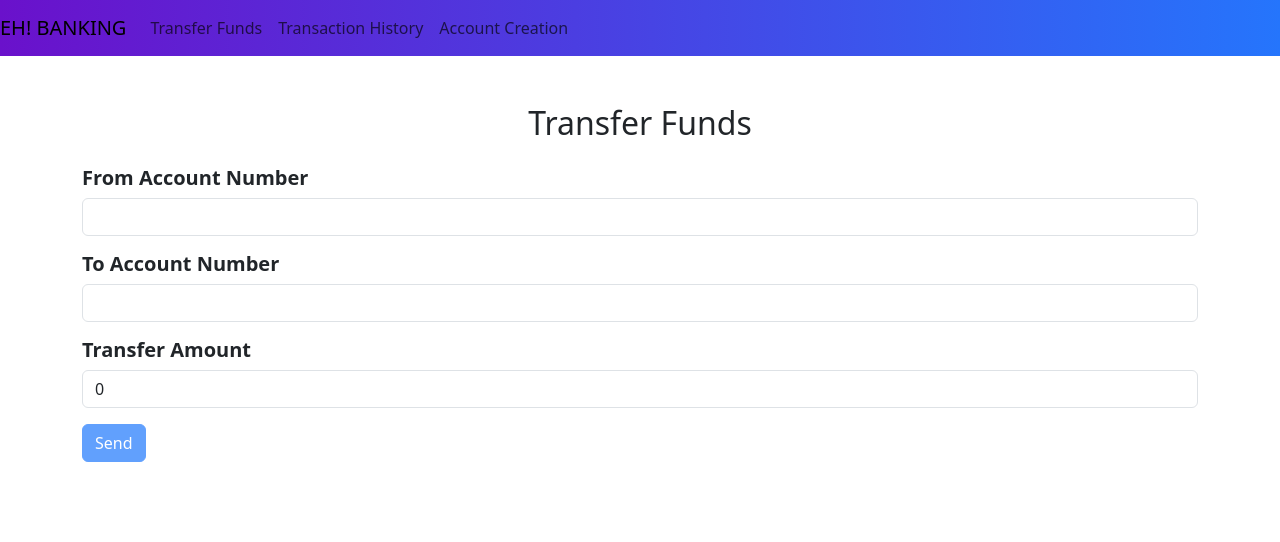
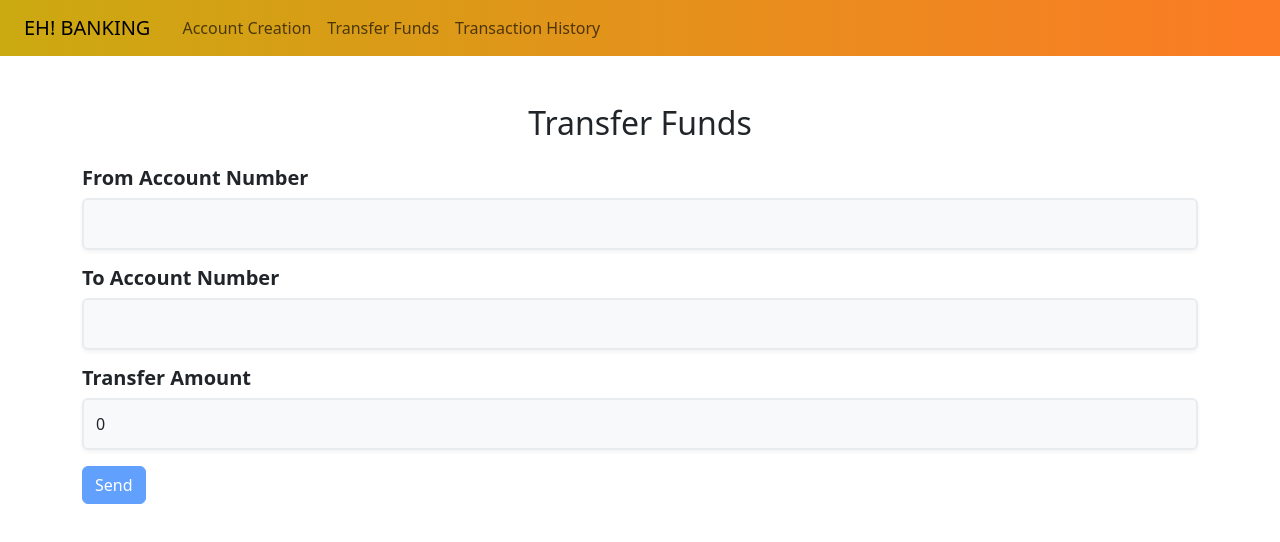
Before and after one commit to Spenc-e/Banking-Application-Angular18, an Angular app: page /transfer-funds in a window 1280 px wide. Shown: the top 542 px of the page. Built offline with nearby package versions, Linux system fonts and the light colour scheme.

Commit message:
Update 1.0
Refined some pages UI
Added in some other life fixes

```diff
--- a/src/app/pages/account-creation/account-creation.component.html
+++ b/src/app/pages/account-creation/account-creation.component.html
@@ -13,19 +13,18 @@
         <label class="form-label fw-bold h5">Account Type</label>
         <div>
           <!-- Radio buttons to select account type -->
-          <input name="accountType" type="radio" id="chequing" value="chequing" formControlName="accountType">
-          <label for="chequing">Chequing</label>
+          <input name="accountType" type="radio" id="chequing" value="chequing" formControlName="accountType" class="me-2">
+             <label for="chequing"> Chequing </label>
         </div>
         <div>
           <!-- Radio buttons to select account type -->
-          <input name="accountType" type="radio" id="savings" value="savings" formControlName="accountType">
-          <label for="savings">Savings</label>
+          <input name="accountType" type="radio" id="savings" value="savings" formControlName="accountType" class="me-2">
+          <label for="savings"> Savings </label>
         </div>
         <div *ngIf="accountForm.get('accountType')?.invalid && accountForm.get('accountType')?.touched" class="text-danger">
           Account type is required.
         </div>
       </div>
-      <!-- <button type="submit" class="btn btn-primary" [disabled]="accountForm.invalid">Create Account</button> -->
       <app-button
       [accountType]="accountForm.get('accountType')?.value"
       (onClick)="createAccount()"
@@ -53,7 +52,7 @@
             <th scope="row">{{ i + 1 }}</th>
             <td>{{ account.accountNumber }}</td>
             <td>{{ account.accountType }}</td>
-            <td>{{ account.balance }}</td>
+            <td>{{ account.balance | currency }}</td>
           </tr>
         </tbody>
       </table>
--- a/src/app/pages/account-creation/account-creation.component.ts
+++ b/src/app/pages/account-creation/account-creation.component.ts
@@ -51,7 +51,7 @@ export class AccountCreationComponent implements OnInit {
     let formData = this.accountForm.value
     formData.accountNumber = this.generateAccountNumber();
     formData.balance = formData.initialBalance;
-    this.localArray.push(formData)
+    this.localArray.push(formData);
     localStorage.setItem("accountStorageLocal", JSON.stringify(this.localArray));
     this.accountForm.reset({
       initialBalance: 0
--- a/src/app/pages/layout/layout.component.css
+++ b/src/app/pages/layout/layout.component.css
@@ -1,10 +1,10 @@
 .gradient-custom {
     /* fallback for old browsers */
-    background: #6a11cb;
+    background: #cb8111;
 
     /* Chrome 10-25, Safari 5.1-6 */
-    background: -webkit-linear-gradient(to right, rgba(106, 17, 203, 1), rgba(37, 117, 252, 1));
+    background: -webkit-linear-gradient(to right, rgb(203, 169, 17), rgba(252, 123, 37));
 
     /* W3C, IE 10+/ Edge, Firefox 16+, Chrome 26+, Opera 12+, Safari 7+ */
-    background: linear-gradient(to right, rgba(106, 17, 203, 1), rgba(37, 117, 252, 1))
+    background: linear-gradient(to right, rgb(203, 169, 17), rgba(252, 123, 37))
     }
--- a/src/app/pages/layout/layout.component.html
+++ b/src/app/pages/layout/layout.component.html
@@ -1,5 +1,5 @@
 <nav class="navbar navbar-expand-lg gradient-custom navbar-light bg-light">
-    <a class="navbar-brand" href="#">EH! BANKING</a>
+    <a class="navbar-brand mx-4" href="#">EH! BANKING</a>
     <button class="navbar-toggler" type="button" data-toggle="collapse" data-target="#navbarSupportedContent" aria-controls="navbarSupportedContent" aria-expanded="false" aria-label="Toggle navigation">
       <span class="navbar-toggler-icon"></span>
     </button>
@@ -8,14 +8,14 @@
     <div class="collapse navbar-collapse" id="navbarSupportedContent">
       <ul class="navbar-nav mr-auto">
         <li class="nav-item">
+          <a class="nav-link" href="/account-creation">Account Creation</a>
+      </li>
+        <li class="nav-item">
             <a class="nav-link" href="/transfer-funds">Transfer Funds</a>
         </li>
         <li class="nav-item">
             <a class="nav-link" href="/transaction-history">Transaction History</a>
         </li>
-        <li class="nav-item">
-          <a class="nav-link" href="/account-creation">Account Creation</a>
-      </li>
       </ul>
     </div>
   </nav>
--- a/src/app/pages/login/login.component.css
+++ b/src/app/pages/login/login.component.css
@@ -1,10 +1,10 @@
 .gradient-custom {
     /* fallback for old browsers */
-    background: #6a11cb;
+    background: #cb8111;
 
     /* Chrome 10-25, Safari 5.1-6 */
-    background: -webkit-linear-gradient(to right, rgba(106, 17, 203, 1), rgba(37, 117, 252, 1));
+    background: -webkit-linear-gradient(to right, rgb(203, 169, 17), rgba(252, 123, 37));
 
     /* W3C, IE 10+/ Edge, Firefox 16+, Chrome 26+, Opera 12+, Safari 7+ */
-    background: linear-gradient(to right, rgba(106, 17, 203, 1), rgba(37, 117, 252, 1))
+    background: linear-gradient(to right, rgb(203, 169, 17), rgba(252, 123, 37));
     }
--- a/src/app/pages/login/login.component.html
+++ b/src/app/pages/login/login.component.html
@@ -4,6 +4,7 @@
       <div class="col-12 col-md-8 col-lg-6 col-xl-5">
         <div class="card bg-dark text-white" style="border-radius: 1rem;">
           <div class="card-body p-5 text-center">
+
             <!-- Login Form -->
             @if(isLoginView) {<div class="mb-md-5 mt-md-4 pb-5">
               <h2 class="fw-bold mb-2 text-uppercase">Login</h2>
@@ -23,6 +24,7 @@
                 <p class="mb-0">Don't have an account? <a href="#!" class="text-white-50 fw-bold" (click)="isLoginView = false">Sign Up</a>
                 </p>
             </div>
+
         <!-- Register Form -->
         } @else {
             <div class="mb-md-5 mt-md-4 pb-5">
--- a/src/app/pages/transaction-history/transaction-history.component.html
+++ b/src/app/pages/transaction-history/transaction-history.component.html
@@ -20,8 +20,8 @@
       <tr *ngFor="let transaction of filteredTransactions">
         <td>{{ transaction.sender }}</td>
         <td>{{ transaction.receiver }}</td>
-        <td>{{ transaction.amount }}</td>
-        <td>{{ transaction.transferDate | date }}</td>
+        <td>{{ transaction.amount | currency }}</td>
+        <td>{{ transaction.transferDate | date:'medium' }}</td>
       </tr>
     </tbody>
   </table>
--- a/src/app/pages/transfer-funds/transfer-funds.component.css
+++ b/src/app/pages/transfer-funds/transfer-funds.component.css
@@ -0,0 +1,26 @@
+.form-control {
+    background-color: #f8f9fa;
+    border: 2px solid #e9ecef;
+    border-radius: 6px;
+    padding: 12px;
+    transition: all 0.3s ease;
+    box-shadow: 0 2px 4px rgba(0,0,0,0.05);
+  }
+
+  .form-control:hover {
+    border-color: #dee2e6;
+    box-shadow: 0 4px 8px rgba(0,0,0,0.1);
+  }
+
+  .form-control:focus {
+    border-color: #2196f3;
+    box-shadow: 0 4px 8px rgba(33,150,243,0.1);
+    background-color: white;
+    outline: none;
+  }
+
+  .card {
+    border: none;
+    box-shadow: 0 2px 4px rgba(0,0,0,0.05);
+    background-color: #f8f9fa;
+  }
--- a/src/app/pages/transfer-funds/transfer-funds.component.html
+++ b/src/app/pages/transfer-funds/transfer-funds.component.html
@@ -1,32 +1,52 @@
 <div class="container mt-5">
   <h2 class="text-center mb-4">Transfer Funds</h2>
-  <!-- Form for transfering funds -->
+
   <form [formGroup]="transferForm" (ngSubmit)="transferFunds()">
     <div class="mb-3">
-      <label for="fromAccount" class="form-label fw-bold h5">From Account Number
-        <span *ngIf="fromAccountBalance !== null" class="text-primary">
-           ({{ fromAccountBalance - getTransctionAmount() }})
-        </span>
+      <label for="fromAccount" class="form-label fw-bold h5">From Account Number</label>
+      <div class="card my-2 p-2" *ngIf="fromAccountBalance !== null">
+        <div class="text-muted">Current Balance:</div>
+        <div class="h6" [ngClass]="{'text-danger': (fromAccountBalance - getTransactionAmount)<0, 'text-success': (fromAccountBalance - getTransactionAmount)>=0}">
+          ${{ fromAccountBalance }}
+        </div>
+      </div>
+      <label for="fromAccount" class="form-label">
+        <span *ngIf="fromAccountBalance === null && transferForm.get('fromAccountNumber')?.value" class="badge bg-danger">Account not found</span>
       </label>
-      <input type="text" id="fromAccount" formControlName="fromAccountNumber" class="form-control" required
-        (blur)="checkFromAccount()">
+      <input type="text"
+             id="fromAccount"
+             formControlName="fromAccountNumber"
+             class="form-control custom-input"
+             required
+             (input)="checkFromAccount()">
     </div>
+
     <div class="mb-3">
-      <label for="toAccount" class="form-label fw-bold h5">To Account Number
-        <span *ngIf="toAccountBalance !== null" class="text-primary">
-          ({{ toAccountBalance + getTransctionAmount() }})
-        </span>
-      </label>
-      <input type="text" id="toAccount" formControlName="toAccountNumber" class="form-control" required
-        (blur)="checkToAccount()">
+      <label for="toAccount" class="form-label fw-bold h5">To Account Number</label>
+      <div class="card my-2 p-2" *ngIf="toAccountBalance !== null">
+        <div class="text-muted">Current Balance:</div>
+        <div class="h6" [ngClass]="{'text-success': true}">
+          ${{ toAccountBalance }}
+        </div>
+      </div>
+      <span *ngIf="toAccountBalance === null && transferForm.get('toAccountNumber')?.value" class="badge bg-danger">Account not found</span>
+      <input type="text"
+             id="toAccount"
+             formControlName="toAccountNumber"
+             class="form-control custom-input"
+             required
+             (input)="checkToAccount()">
     </div>
+
     <div class="mb-3">
       <label for="transferAmount" class="form-label fw-bold h5">Transfer Amount</label>
       <input type="number" id="transferAmount" formControlName="transferAmount" class="form-control" min="1" required>
     </div>
+
     <!-- Send Button -->
     <button type="submit" class="btn btn-primary"
-      [disabled]="transferForm.invalid || !fromAccountBalance || isSameAccount || !toAccountBalance || transferForm.get('transferAmount')?.value > fromAccountBalance">
+      [disabled]="transferForm.invalid || !fromAccountBalance || isSameAccount || !toAccountBalance || transferForm.get('transferAmount')?.value > fromAccountBalance"
+      (click)="updateBalances()">
       Send
     </button>
   </form>
--- a/src/app/pages/transfer-funds/transfer-funds.component.ts
+++ b/src/app/pages/transfer-funds/transfer-funds.component.ts
@@ -91,26 +91,30 @@ export class TransferFundsComponent implements OnInit {
       localStorage.setItem('accountStorageLocal', JSON.stringify(this.accounts));
 
       alert('Transfer successful!');
-      this.resetFields();
+      this.updateBalances();
     } else {
       alert('Insufficient balance in From Account!');
     }
   }
 
-  // Method to reset the form fields.
-  resetFields() {
-    this.transferForm.reset();
-    this.fromAccountBalance = null;
-    this.toAccountBalance = null;
-    this.fromAccount = null;
-    this.toAccount = null;
+  //resetFields() {
+  //  this.transferForm.reset();
+  //  this.fromAccountBalance = null;
+  //  this.toAccountBalance = null;
+  //  this.fromAccount = null;
+  //  this.toAccount = null;
+  //}
+
+  updateBalances() {
+    this.checkFromAccount();
+    this.checkToAccount();
   }
+
   get isSameAccount(): boolean {
     return this.fromAccount && this.toAccount && this.fromAccount.accountNumber === this.toAccount.accountNumber;
   }
 
-  // Getter for the transfer amount.
-  getTransctionAmount(){
+  get getTransactionAmount(){
     return this.transferForm.get('transferAmount')?.value;
   }
 }
```
